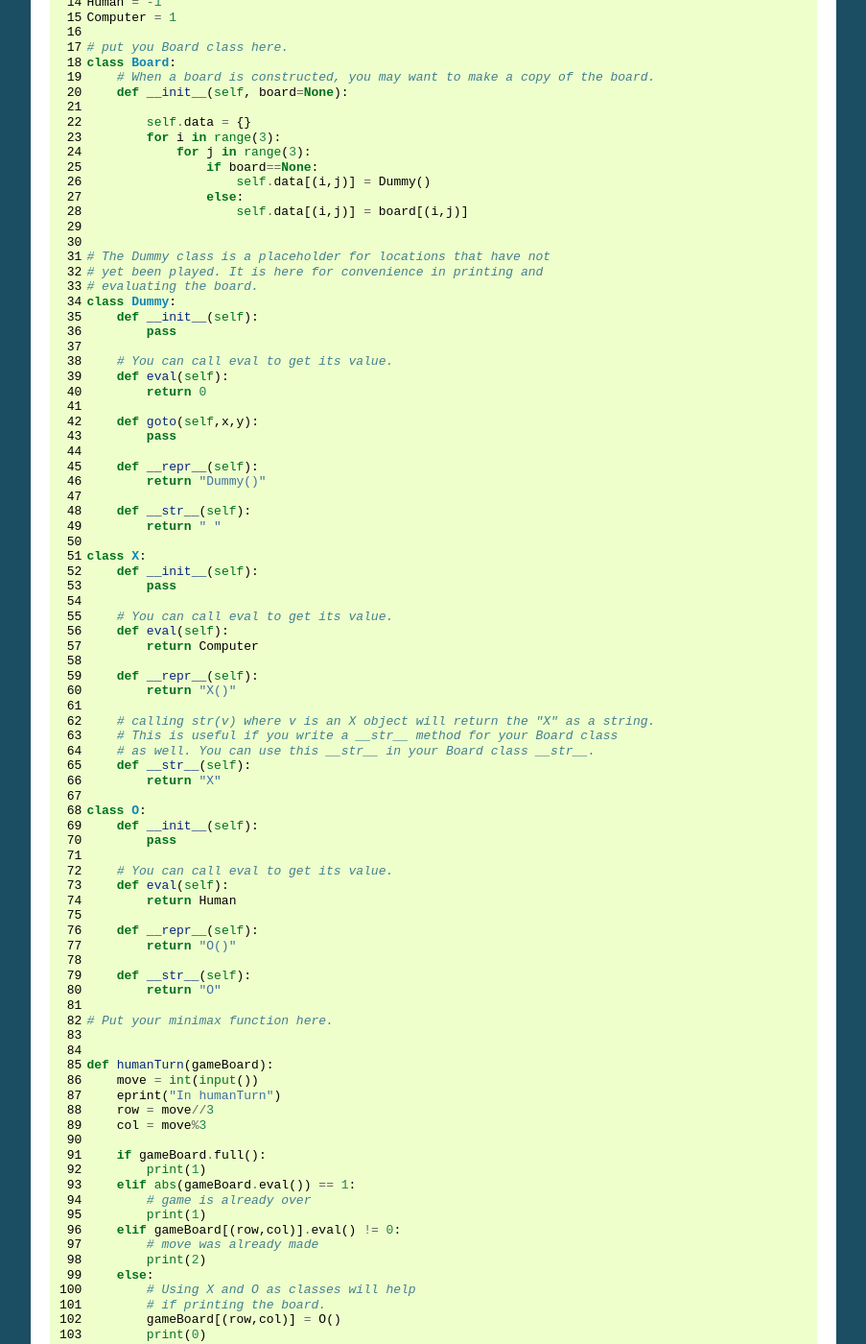
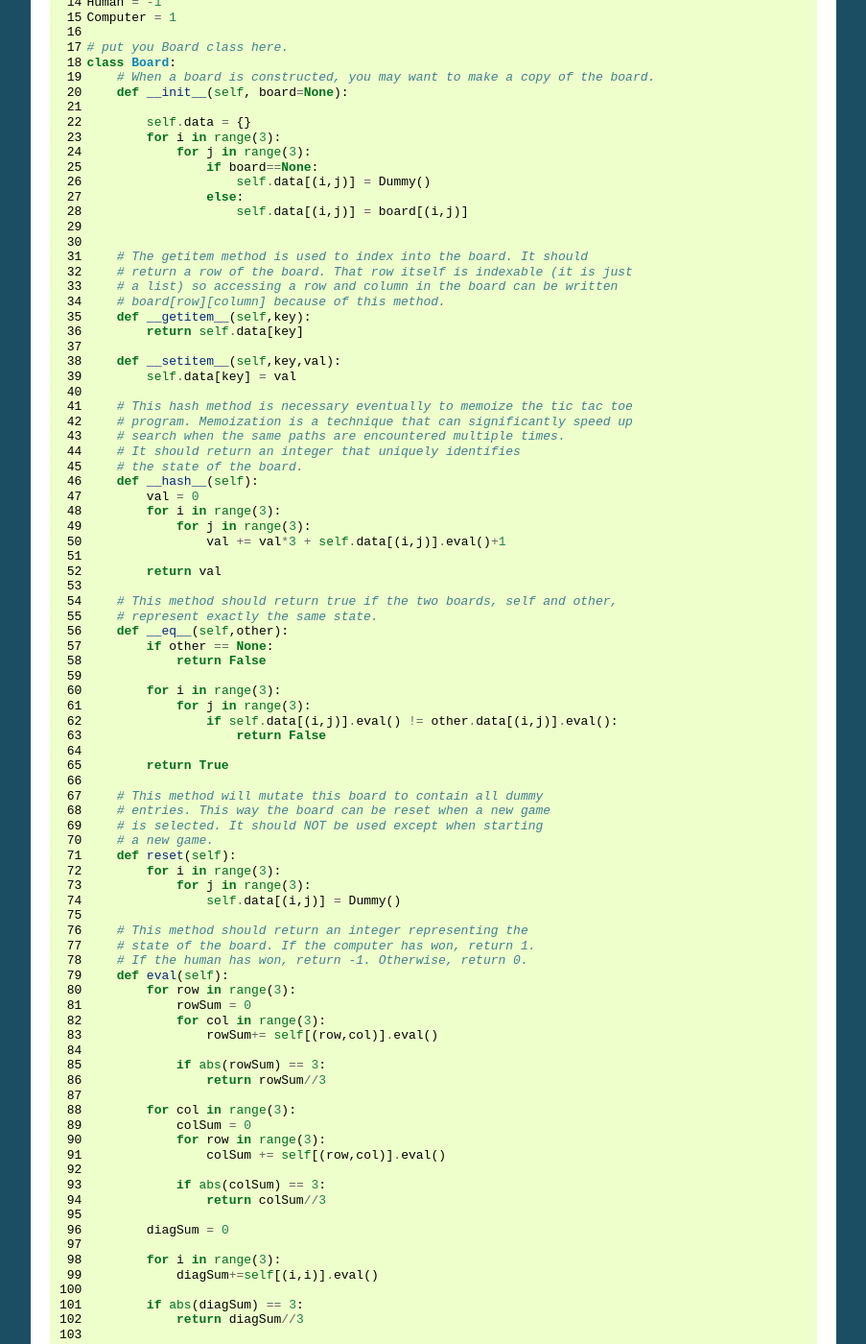
Before and after one commit to kentdlee/SCSI, a Sphinx documentation site: the page built from source/index.rst, in a window 1280 px wide and 1400 px high, scrolled down 55624 px. Shown: the whole window at 96% size, without its empty margins (198-1101 px from the left). Built offline with Sphinx 7.4.7, drawn with Linux system fonts in a browser that asks for light colours; formulas are drawn with MathJax 3; some of the changed text lies outside the part shown.

Commit message:
latest changes

```diff
--- a/source/_static/tictactoebackend.py
+++ b/source/_static/tictactoebackend.py
@@ -26,6 +26,118 @@ class Board:
                     self.data[(i,j)] = Dummy()
                 else:
                     self.data[(i,j)] = board[(i,j)]
+
+
+    # The getitem method is used to index into the board. It should
+    # return a row of the board. That row itself is indexable (it is just
+    # a list) so accessing a row and column in the board can be written
+    # board[row][column] because of this method.
+    def __getitem__(self,key):
+        return self.data[key]
+
+    def __setitem__(self,key,val):
+        self.data[key] = val
+
+    # This hash method is necessary eventually to memoize the tic tac toe
+    # program. Memoization is a technique that can significantly speed up
+    # search when the same paths are encountered multiple times.
+    # It should return an integer that uniquely identifies
+    # the state of the board.
+    def __hash__(self):
+        val = 0
+        for i in range(3):
+            for j in range(3):
+                val += val*3 + self.data[(i,j)].eval()+1
+
+        return val
+
+    # This method should return true if the two boards, self and other,
+    # represent exactly the same state.
+    #def __eq__(self,other):
+    #    if other == None:
+    #        return False
+    # Uncomment and finish the code above to complete the memoization code.
+
+    # This method will mutate this board to contain all dummy
+    # entries. This way the board can be reset when a new game
+    # is selected. It should NOT be used except when starting
+    # a new game.
+    def reset(self):
+        for i in range(3):
+            for j in range(3):
+                self.data[(i,j)] = Dummy()
+
+    # This method should return an integer representing the
+    # state of the board. If the computer has won, return 1.
+    # If the human has won, return -1. Otherwise, return 0.
+    def eval(self):
+        for row in range(3):
+            rowSum = 0
+            for col in range(3):
+                rowSum+= self[(row,col)].eval()
+
+            if abs(rowSum) == 3:
+                return rowSum//3
+
+        for col in range(3):
+            colSum = 0
+            for row in range(3):
+                colSum += self[(row,col)].eval()
+
+            if abs(colSum) == 3:
+                return colSum//3
+
+        diagSum = 0
+
+        for i in range(3):
+            diagSum+=self[(i,i)].eval()
+
+        if abs(diagSum) == 3:
+            return diagSum//3
+
+        diagSum = 0
+
+        for i in range(3):
+            j = 2-i
+            diagSum+=self[(i,j)].eval()
+
+        if abs(diagSum) == 3:
+            return diagSum//3
+
+        return 0
+
+    # This method should return True if the board
+    # is completely filled up.
+    def full(self):
+        for row in range(3):
+            for col in range(3):
+                if self[(row,col)].eval() == 0:
+                    return False
+
+        return True
+
+    # This method should return True if the board
+    # is completely empty.
+    def empty(self):
+        for row in range(3):
+            for col in range(3):
+                if abs(self.data[(row,col)].eval()) == 1:
+                    return False
+
+        return True
+
+    def __repr__(self):
+        return "Board("+repr(self.data)+",None)"
+
+    def __str__(self):
+        s = ""
+        for row in range(3):
+            for col in range(3):
+                s+="|"+str(self.data[(row,col)])+"|"
+            s+="\n"
+
+        return s
+
 
 class Dummy:
     def __init__(self):
@@ -111,7 +223,7 @@ def main():
         #The code on the next line requires you to define a __str__ method
         #for your Board class which returns a string representation of the
         #board.
-        #eprint(gameBoard)
+        eprint(gameBoard)
         eprint("Enter a message Id: ")
         msgId = int(input())
 
--- a/source/index.rst
+++ b/source/index.rst
@@ -3208,6 +3208,122 @@ The code one line 211 starts the backend program which must be called *tictactoe
                     else:
                         self.data[(i,j)] = board[(i,j)]
 
+
+        # The getitem method is used to index into the board. It should
+        # return a row of the board. That row itself is indexable (it is just
+        # a list) so accessing a row and column in the board can be written
+        # board[row][column] because of this method.
+        def __getitem__(self,key):
+            return self.data[key]
+
+        def __setitem__(self,key,val):
+            self.data[key] = val
+
+        # This hash method is necessary eventually to memoize the tic tac toe
+        # program. Memoization is a technique that can significantly speed up
+        # search when the same paths are encountered multiple times.
+        # It should return an integer that uniquely identifies
+        # the state of the board.
+        def __hash__(self):
+            val = 0
+            for i in range(3):
+                for j in range(3):
+                    val += val*3 + self.data[(i,j)].eval()+1
+
+            return val
+
+        # This method should return true if the two boards, self and other,
+        # represent exactly the same state.
+        def __eq__(self,other):
+            if other == None:
+                return False
+
+            for i in range(3):
+                for j in range(3):
+                    if self.data[(i,j)].eval() != other.data[(i,j)].eval():
+                        return False
+
+            return True
+
+        # This method will mutate this board to contain all dummy
+        # entries. This way the board can be reset when a new game
+        # is selected. It should NOT be used except when starting
+        # a new game.
+        def reset(self):
+            for i in range(3):
+                for j in range(3):
+                    self.data[(i,j)] = Dummy()
+
+        # This method should return an integer representing the
+        # state of the board. If the computer has won, return 1.
+        # If the human has won, return -1. Otherwise, return 0.
+        def eval(self):
+            for row in range(3):
+                rowSum = 0
+                for col in range(3):
+                    rowSum+= self[(row,col)].eval()
+
+                if abs(rowSum) == 3:
+                    return rowSum//3
+
+            for col in range(3):
+                colSum = 0
+                for row in range(3):
+                    colSum += self[(row,col)].eval()
+
+                if abs(colSum) == 3:
+                    return colSum//3
+
+            diagSum = 0
+
+            for i in range(3):
+                diagSum+=self[(i,i)].eval()
+
+            if abs(diagSum) == 3:
+                return diagSum//3
+
+            diagSum = 0
+
+            for i in range(3):
+                j = 2-i
+                diagSum+=self[(i,j)].eval()
+
+            if abs(diagSum) == 3:
+                return diagSum//3
+
+            return 0
+
+        # This method should return True if the board
+        # is completely filled up.
+        def full(self):
+            for row in range(3):
+                for col in range(3):
+                    if self[(row,col)].eval() == 0:
+                        return False
+
+            return True
+
+        # This method should return True if the board
+        # is completely empty.
+        def empty(self):
+            for row in range(3):
+                for col in range(3):
+                    if abs(self.data[(row,col)].eval()) == 1:
+                        return False
+
+            return True
+
+        def __repr__(self):
+            return "Board("+repr(self.data)+",None)"
+
+        def __str__(self):
+            s = ""
+            for row in range(3):
+                for col in range(3):
+                    s+="|"+str(self.data[(row,col)])+"|"
+                s+="\n"
+
+            return s
 
     # The Dummy class is a placeholder for locations that have not
     # yet been played. It is here for convenience in printing and
@@ -3333,11 +3449,10 @@ This frontend and backend architecture allows you to run the backend independent
 and working
 you automatically get the GUI interface by running the frontend code. Just be sure to name your backend code *tictactoebackend.py*.
 
-Lesson 26
------------
-
-To get started on getting Tic Tac Toe to work, let's make sure that the HumanTurn code works with your board. You will likely have to
-write some code and do some debugging to get it to work, but it will work with the backend code above once you debug it. To interact with the
+Running and Debugging
+----------------------
+
+To get started on getting Tic Tac Toe to work, let's make sure that the HumanTurn code works with your board. To interact with the
 program you can run it in Wing and it should interact like this.
 
 .. code-block:: text
@@ -3358,24 +3473,8 @@ program you can run it in Wing and it should interact like this.
 
     Enter a message Id:
 
-The input and output deserves a little explanation above. Lines 1-3 are *eprinted* by the main function when the board is printed. You need to
-complete a function called __str__ to get this working. The __str__ method of the Board class is called automatically from the humanTurn code on
-line 106 of the code above. You will need to know that "\n" is a newline character and can be added to a string to create a new line. To get the
-__str__ method working you will need two nested for loops. Here is an outline of that code for you. Try to finish it to get the board printed
-correctly (HINT: The print method you worked on during the first day can be used as a template for this code. This time you are building a
-string of the result instead of printing.)
-
-.. code-block:: python
-
-    def __str__(self):
-        s = ""
-        for row in range(3):
-            for col in range(3):
-                ...
-
-        return s
-
-Once the board is printing, you will need your *eval* method working.  Get this to work first and see that you can fill the board with a bunch of O's.
+Some of this is *eprinted* which means that it is available for you to see while debugging, but does not interfere when using the frontend code later.
+The 2 and 0 above are entered by the user according to the frontend/backend architecture. To complete the code we have to get minimax written.
 
 Minimax
 ---------
```
Also changed, not shown: other parts of source/index.rst (+4 -4 lines), source/O (1).gif (added), 6 other files.
